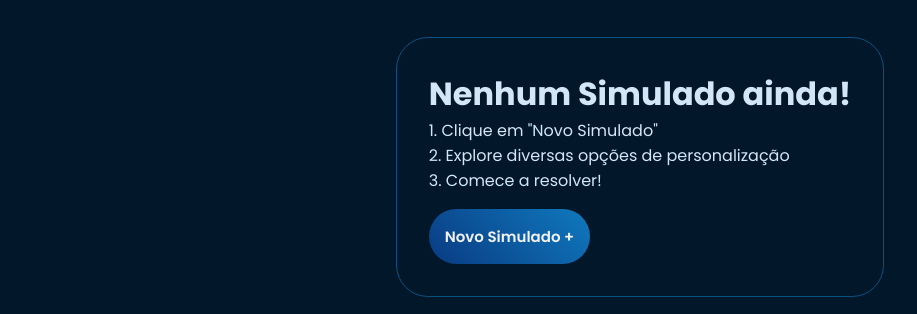
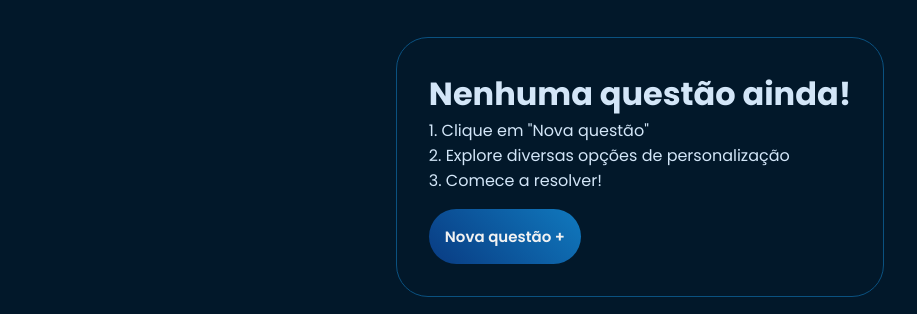
Before and after one commit to MrMarzeero/excelenzia-front, a Vue app in the folder Excelenzia/: page /home-problemas in a window 1280 px wide. Shown: the part 345-659 px from the top of the page, without its empty margins (0-917 px from the left). Built offline with nearby package versions, Linux system fonts and the light colour scheme.

Commit message:
Pequenas alterações no texto

```diff
--- a/Excelenzia/src/views/HomeProblemas.vue
+++ b/Excelenzia/src/views/HomeProblemas.vue
@@ -1,11 +1,11 @@
 <template>
       <main class="home-problems-content">
         <div class="add-new-problem">
-          <h1>Nenhum Simulado ainda!</h1>
-          <p>1. Clique em "Novo Simulado"</p>
+          <h1>Nenhuma questão ainda!</h1>
+          <p>1. Clique em "Nova questão"</p>
           <p>2. Explore diversas opções de personalização</p>
           <p>3. Comece a resolver!</p>
-          <button class="criar-novo-simulado" @click="goToSimulado">Novo Simulado +</button>
+          <button class="criar-novo-simulado" @click="goToSimulado">Nova questão +</button>
         </div>
       </main>
   </template>
```
